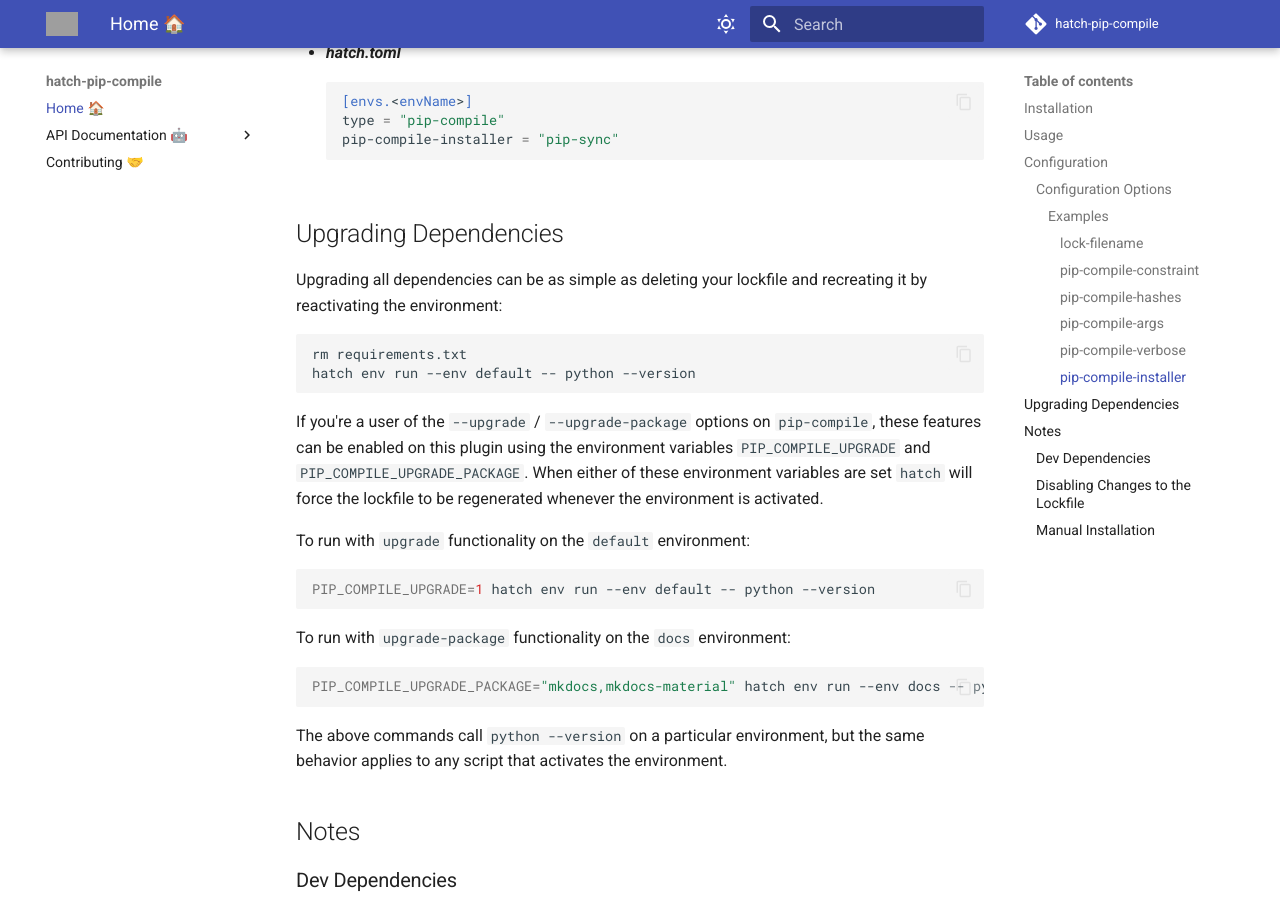
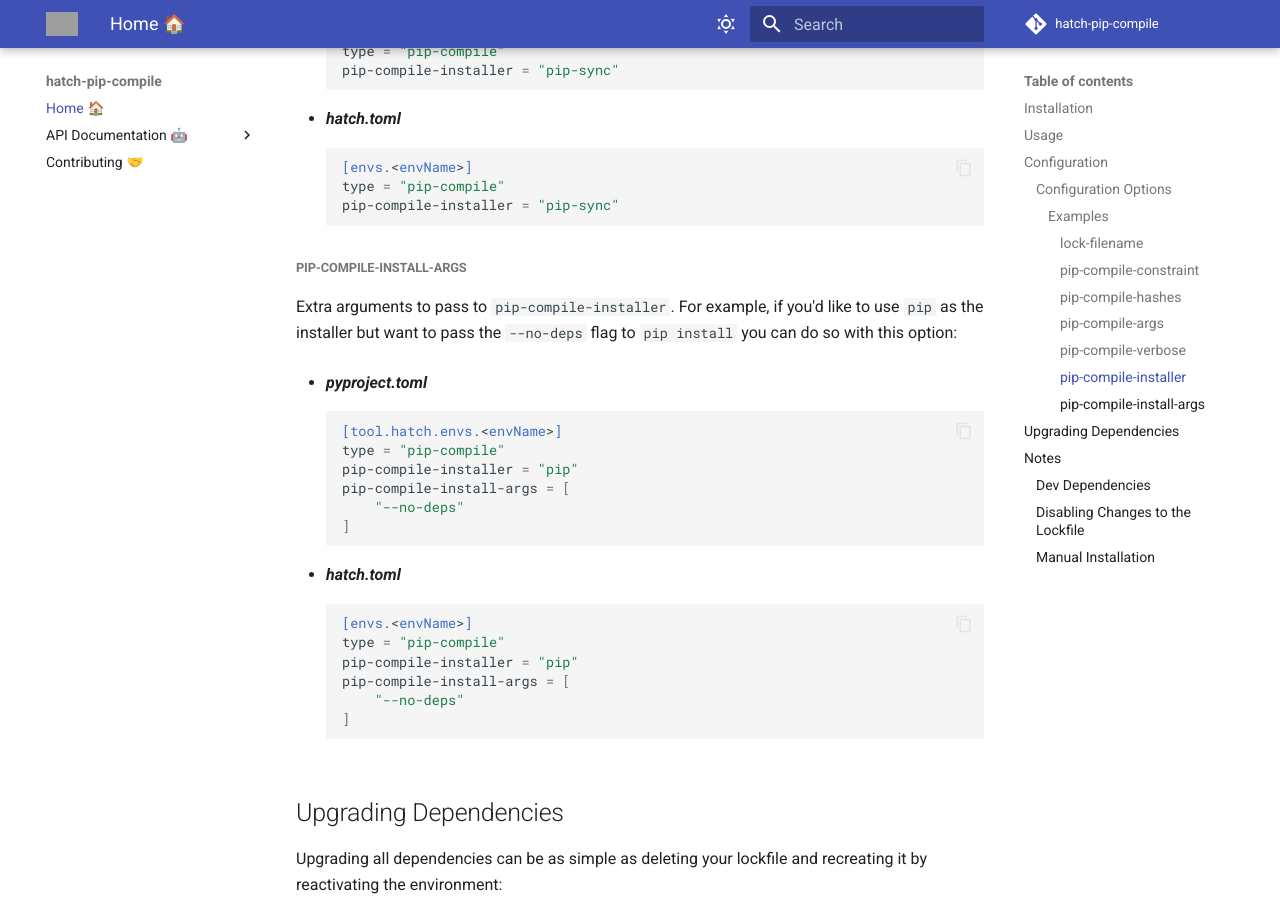
Before and after one commit to juftin/hatch-pip-compile, an MkDocs documentation site: the page built from docs/index.md, in a window 1280 px wide and 900 px high, scrolled down 6204 px. Built offline with MkDocs 1.6.1 and Material for MkDocs 9.7.7, drawn with Linux system fonts in a browser that asks for light colours; comment, search, counter and statistics services are not loaded; some of the changed text lies outside the part shown; grey boxes are pictures that could not be loaded.

Commit message:
✨ pip installer refactor

````diff
--- a/docs/index.md
+++ b/docs/index.md
@@ -81,14 +81,15 @@ type to `pip-compile` to use this plugin for the respective environment.
 
 ### Configuration Options
 
-| name                   | type        | description                                                                                                                           |
-| ---------------------- | ----------- | ------------------------------------------------------------------------------------------------------------------------------------- |
-| lock-filename          | `str`       | The filename of the ultimate lockfile. `default` env is `requirements.txt`, non-default is `requirements/requirements-{env_name}.txt` |
-| pip-compile-constraint | `str`       | An environment to use as a constraint file, ensuring that all shared dependencies are pinned to the same versions.                    |
-| pip-compile-hashes     | `bool`      | Whether to generate hashes in the lockfile. Defaults to `false`.                                                                      |
-| pip-compile-verbose    | `bool`      | Set to `true` to run `pip-compile` in verbose mode instead of quiet mode, set to `false` to silence warnings                          |
-| pip-compile-installer  | `str`       | Whether to use `pip` or `pip-sync` to install dependencies into the project. Defaults to `pip`                                        |
-| pip-compile-args       | `list[str]` | Additional command-line arguments to pass to `pip-compile`                                                                            |
+| name                     | type        | description                                                                                                                           |
+| ------------------------ | ----------- | ------------------------------------------------------------------------------------------------------------------------------------- |
+| lock-filename            | `str`       | The filename of the ultimate lockfile. `default` env is `requirements.txt`, non-default is `requirements/requirements-{env_name}.txt` |
+| pip-compile-constraint   | `str`       | An environment to use as a constraint file, ensuring that all shared dependencies are pinned to the same versions.                    |
+| pip-compile-hashes       | `bool`      | Whether to generate hashes in the lockfile. Defaults to `false`.                                                                      |
+| pip-compile-verbose      | `bool`      | Set to `true` to run `pip-compile` in verbose mode instead of quiet mode, set to `false` to silence warnings                          |
+| pip-compile-installer    | `str`       | Whether to use `pip` or `pip-sync` to install dependencies into the project. Defaults to `pip`                                        |
+| pip-compile-args         | `list[str]` | Additional command-line arguments to pass to `pip-compile`                                                                            |
+| pip-compile-install-args | `list[str]` | Additional command-line arguments to pass to `pip-compile-installer`                                                                  |
 
 #### Examples
 
@@ -298,6 +299,33 @@ across different Python versions and platforms `pip` is the safer option to use.
     pip-compile-installer = "pip-sync"
     ```
 
+##### pip-compile-install-args
+
+Extra arguments to pass to `pip-compile-installer`. For example, if you'd like to use `pip` as the
+installer but want to pass the `--no-deps` flag to `pip install` you can do so with this option:
+
+-   **_pyproject.toml_**
+
+    ```toml
+    [tool.hatch.envs.<envName>]
+    type = "pip-compile"
+    pip-compile-installer = "pip"
+    pip-compile-install-args = [
+        "--no-deps"
+    ]
+    ```
+
+-   **_hatch.toml_**
+
+    ```toml
+    [envs.<envName>]
+    type = "pip-compile"
+    pip-compile-installer = "pip"
+    pip-compile-install-args = [
+        "--no-deps"
+    ]
+    ```
+
 ## Upgrading Dependencies
 
 Upgrading all dependencies can be as simple as deleting your lockfile and
````
Also changed, not shown: README.md (+36 -8 lines), 1 other file.
